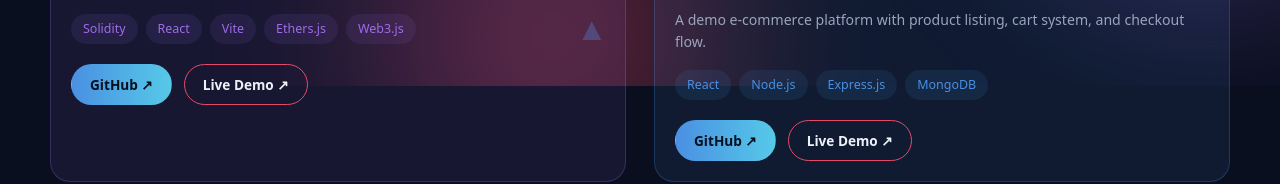
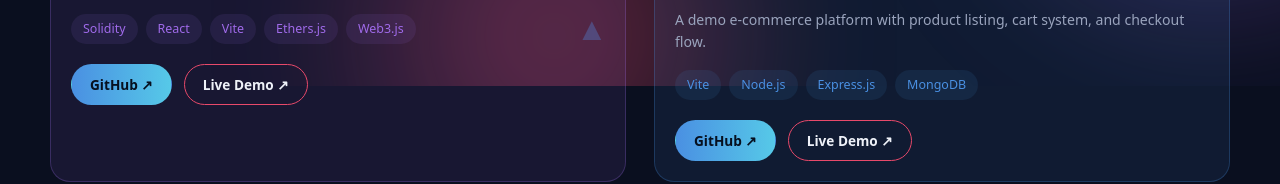
Before and after one commit to silvabolaji08-svg/portfolio, a React app: page /projects in a window 1280 px wide. Shown: the part 714-898 px from the top of the page. Built offline with nearby package versions, Linux system fonts and the light colour scheme; the HTML template or start-up script is replaced by a standard one.

Commit message:
fix portfolio

```diff
--- a/src/Components/Projects.jsx
+++ b/src/Components/Projects.jsx
@@ -15,11 +15,11 @@ const projects = [
     name: 'E-Commerce Demo',
     year: '2026',
     desc: 'A demo e-commerce platform with product listing, cart system, and checkout flow.',
-    stack: ['React', 'Node.js', 'Express.js', 'MongoDB'],
+    stack: ['Vite', 'Node.js', 'Express.js', 'MongoDB'],
     image: 'public/projects/ecommerce-demo.png',
     color: '#4a90e2',
-    github: '#',
-    demo: '#',
+    github: 'https://github.com/silvabolaji08-svg/voltix-.git',
+    demo: 'https://voltix-pink.vercel.app/',
   },
   // Add new projects here — they'll show on /projects automatically.
   // Only the first `limit` (see below) show on the Home page.
```
Also changed, not shown: public/projects/ecommerce-demo.png (added).
